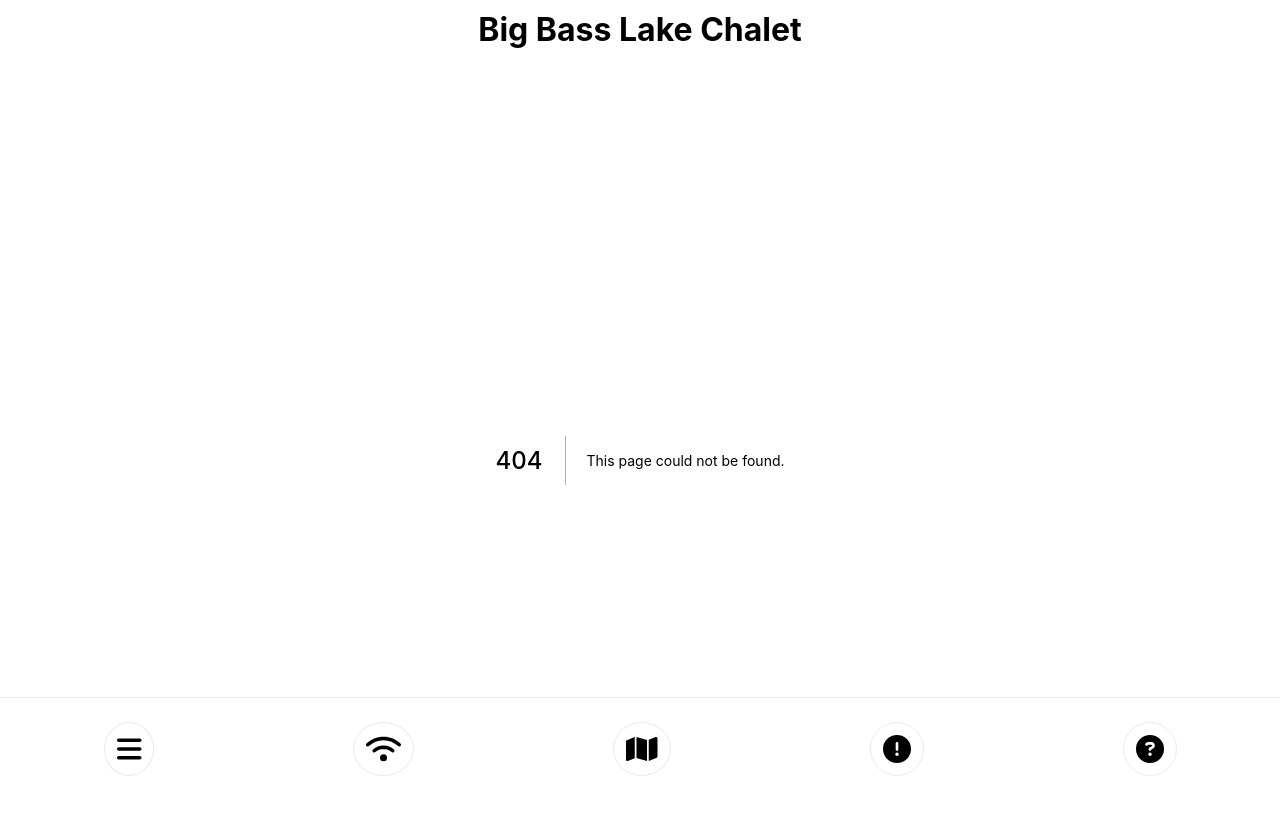
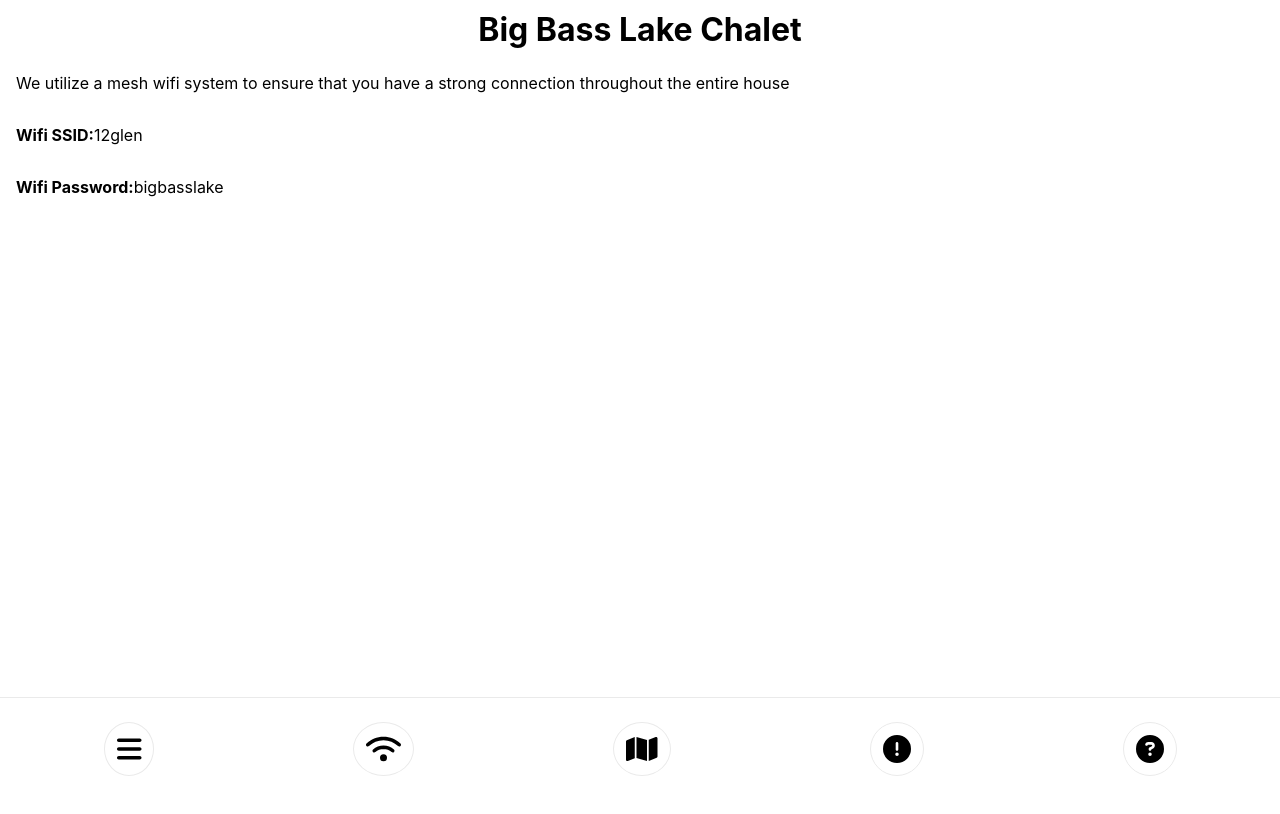
Before and after one commit to jvelis94/12glen-welcome, a Next.js app: page /wifi in a window 1280 px wide. Before the commit this address had no page. Shown: the top 814 px of the page. Built offline with nearby package versions, Linux system fonts and the light colour scheme.

Commit message:
create wifi page

```diff
--- /dev/null
+++ b/pages/wifi.js
@@ -0,0 +1,24 @@
+import styles from '../styles/Wifi.module.css'
+import homeStyles from '../styles/Home.module.css'
+
+export default function Wifi () {
+    return (
+        <div className={homeStyles.container}>
+            <p>We utilize a mesh wifi system to ensure that you have a strong connection throughout the entire house</p>
+
+            <div className={styles.flexDiv}>
+                <p>
+                    <strong>Wifi SSID: </strong>
+                </p>
+                <p>12glen</p>
+            </div>
+
+            <div className={styles.flexDiv}>
+                <p>
+                    <strong>Wifi Password: </strong>
+                </p>
+                <p>bigbasslake</p>
+            </div>
+        </div>
+    )
+}
--- /dev/null
+++ b/styles/Wifi.module.css
@@ -0,0 +1,3 @@
+.flexDiv {
+    display: flex;
+}
```
